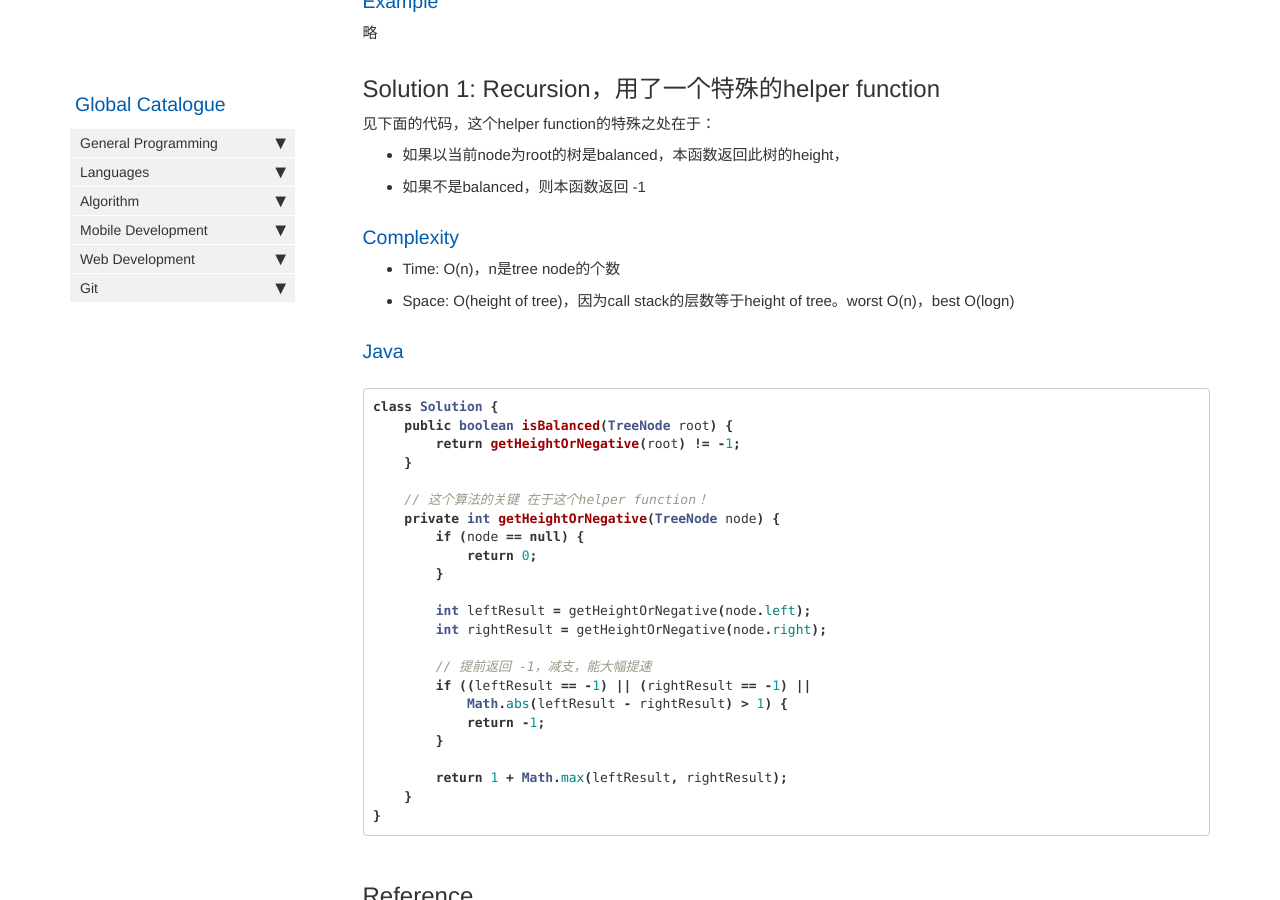
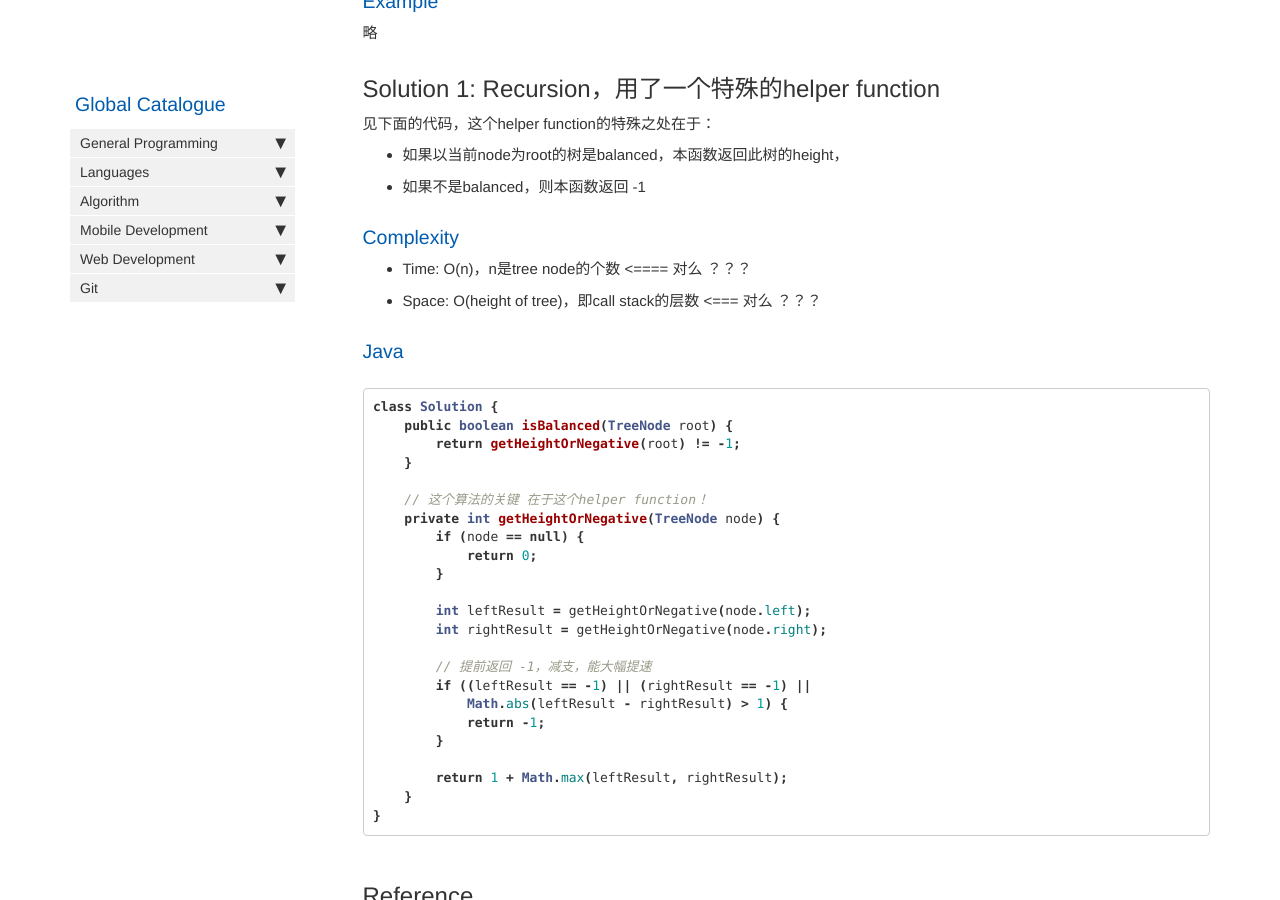
Before and after one commit to HungryOrc/hungryorc.github.io, a Jekyll site: the page built from pages/algorithm/algorithm_balanced_binary_tree.md, in a window 1280 px wide and 900 px high, scrolled down 548 px. Built offline with Jekyll 4.4.1, drawn with Linux system fonts in a browser that asks for light colours; nearby versions of some CDN libraries; comment, search, counter and statistics services are not loaded.

Commit message:
Update algorithm_balanced_binary_tree.md

````diff
--- a/pages/algorithm/algorithm_balanced_binary_tree.md
+++ b/pages/algorithm/algorithm_balanced_binary_tree.md
@@ -33,8 +33,8 @@ public class TreeNode {
 * 如果不是balanced，则本函数返回 -1
 
 ### Complexity
-* Time: O(n)，n是tree node的个数
-* Space: O(height of tree)，因为call stack的层数等于height of tree。worst O(n)，best O(logn)
+* Time: O(n)，n是tree node的个数 <==== 对么 ？？？
+* Space: O(height of tree)，即call stack的层数 <=== 对么 ？？？
 
 ### Java
 ```java
````
